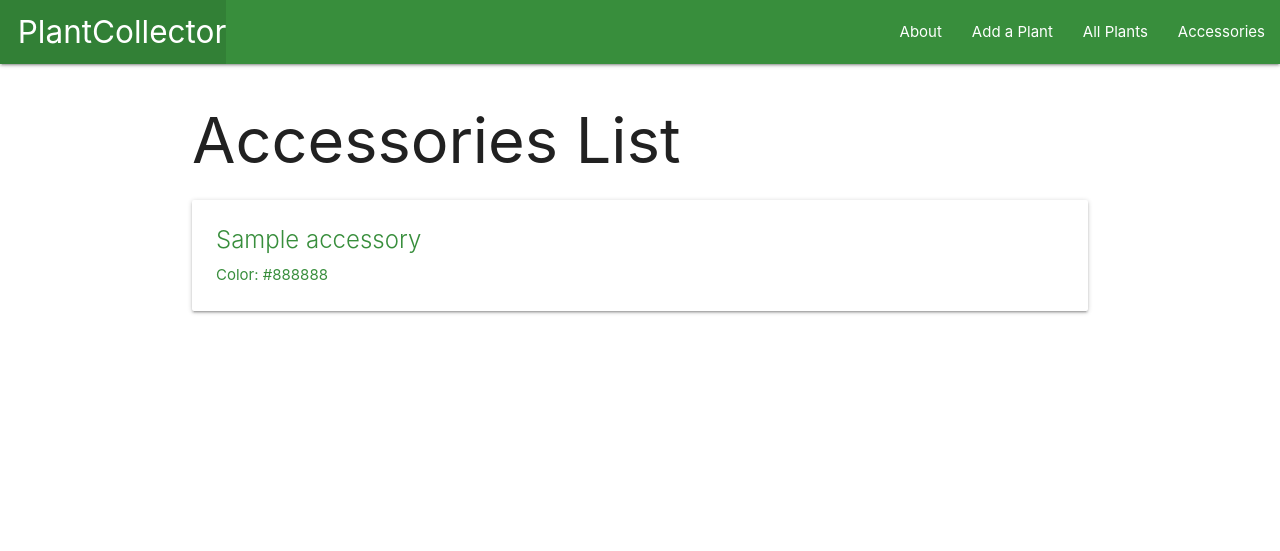
After one commit to alainagossett/houseplant-django, a Django app: page /accessories/ in a window 1280 px wide. The commit adds this page. Shown: the top 551 px of the page. Run offline with Django 4.2, Linux system fonts and the light colour scheme; tables that the repository leaves empty hold one stand-in row (values such as "Sample post").

Commit message:
adds accessory model and index

```diff
--- a/main_app/models.py
+++ b/main_app/models.py
@@ -26,3 +26,15 @@ class Watering(models.Model):
 
     class Meta:
         ordering = ('-date',)
+
+
+class Accessory(models.Model):
+    name = models.CharField(max_length=50)
+    color = models.CharField(max_length=20)
+    description = models.TextField(max_length=100)
+
+    def __str__(self):
+        return self.name
+
+    def get_absolute_url(self):
+        return reverse('accessory_detail', kwargs={'pk': self.id})
--- /dev/null
+++ b/main_app/templates/accessories/index.html
@@ -0,0 +1,18 @@
+{% extends 'base.html' %}
+
+{% block content %}
+<h1>Accessories List</h1>
+
+{% for accessory in object_list %}
+<div class="card">
+    <a href="">
+        <div class="card-content">
+            <span class="card-title">{{ accessory.name }}</span>
+            <p>Color: {{ accessory.color }}</p>
+        </div>
+    </a>
+</div>
+
+{% endfor %}
+
+{% endblock %}
--- a/main_app/templates/base.html
+++ b/main_app/templates/base.html
@@ -28,6 +28,7 @@
             <li><a href="{% url 'about' %}">About</a></li>
             <li><a href="{% url 'plants_create' %}">Add a Plant</a></li>
             <li><a href="{% url 'index' %}">All Plants</a></li>
+            <li><a href="{% url 'accessories_index' %}">Accessories</a></li>
           </ul>
         </div>
       </nav>
--- a/main_app/urls.py
+++ b/main_app/urls.py
@@ -10,4 +10,5 @@ urlpatterns = [
     path('plants/<int:pk>/update/', views.PlantUpdate.as_view(), name='plants_update'),
     path('plants/<int:pk>/delete/', views.PlantDelete.as_view(), name='plants_delete'),
     path('plants/<int:plant_id>/add_watering/', views.add_watering, name='add_watering'),
+    path('accessories/', views.AccessoryList.as_view(), name='accessories_index'),
 ]
--- a/main_app/views.py
+++ b/main_app/views.py
@@ -1,6 +1,8 @@
 from django.shortcuts import redirect, render
-from .models import Plant, Watering
+from .models import Plant, Watering, Accessory
 from .forms import WateringForm
+from django.views.generic import ListView
+from django.views.generic.detail import DetailView
 from django.views.generic.edit import CreateView, UpdateView, DeleteView
 
 # Create your views here.
@@ -41,3 +43,11 @@ class PlantUpdate(UpdateView):
 class PlantDelete(DeleteView):
     model = Plant
     success_url = '/plants/'
+
+class AccessoryList(ListView):
+    model = Accessory
+    template_name = 'accessories/index.html'
+
+class AccessoryDetail(DetailView):
+    model = Accessory
+    template_name = 'accessories/detail.html'
```
Also changed, not shown: main_app/templates/accessories/detail.html (added, +17 -0 lines), main_app/migrations/0006_accessory.py (added).
